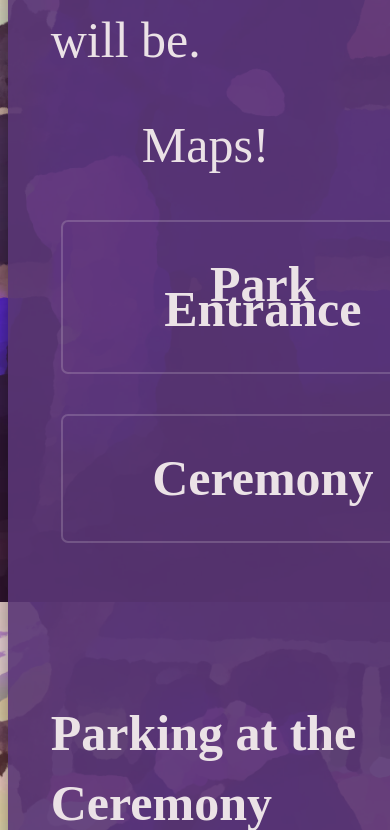
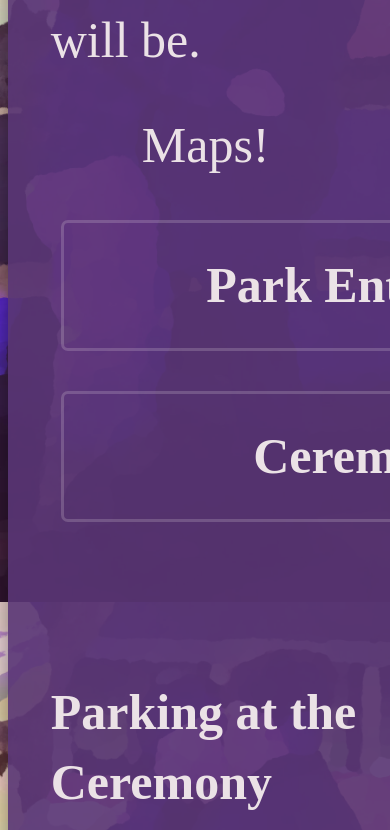
Before and after one commit to bryanchambers/gordonwedding, a Flask app: page /details in a window 390 px wide; the page is wider, and only the part inside the window is pictured. Shown: the part 3012-3842 px from the top of that part. Run offline with Flask 2, Linux system fonts and the light colour scheme; some web fonts are replaced.

Commit message:
Minor refactoring

```diff
--- a/static/styles.css
+++ b/static/styles.css
@@ -5,9 +5,6 @@ body {
     background-attachment: fixed;
     overflow-y:            scroll;
 }
-
-
-
 
 
 
@@ -78,7 +75,6 @@ body {
 
 
 
-
 #main-text {
     position:           fixed;
     left:               0px;
@@ -104,7 +100,6 @@ body {
     background-color: #ebe2e6;
     border-radius:      3px;
 }
-
 
 
 
@@ -161,9 +156,6 @@ body {
 
 
 
-
-
-
 .item {
     margin: 20px 5px 50px 5px;
 }
@@ -183,10 +175,6 @@ body {
 #map {
     height: 500px;
 }
-
-
-
-
 
 
 
@@ -239,9 +227,6 @@ input {
 
 
 
-
-
-
 .button, .form-button-wrapper {
     display:          inline-block;
     margin:           20px 10px !important;
@@ -287,9 +272,6 @@ input {
 
 
 
-
-
-
 .count {
     position:           absolute;
     font-family:       'Muli';
@@ -301,9 +283,6 @@ input {
     top:    20px;
     right: -15px;
 }
-
-
-
 
 
 
@@ -324,9 +303,6 @@ input {
     padding: 0px !important;
     margin:  0px !important;
 }
-
-
-
 
 
 
@@ -449,9 +425,9 @@ input {
     }
 
     .button, .form-button-wrapper {
-        min-width:        300px;
+        min-width:        500px;
         padding:          50px !important;
-        border:           2px solid rgba(235, 226, 230, 0.2) !important;
+        border:           3px solid rgba(235, 226, 230, 0.2) !important;
         border-radius:    7px;
     }
 
```
Also changed, not shown: app.py (+5 -5 lines).
